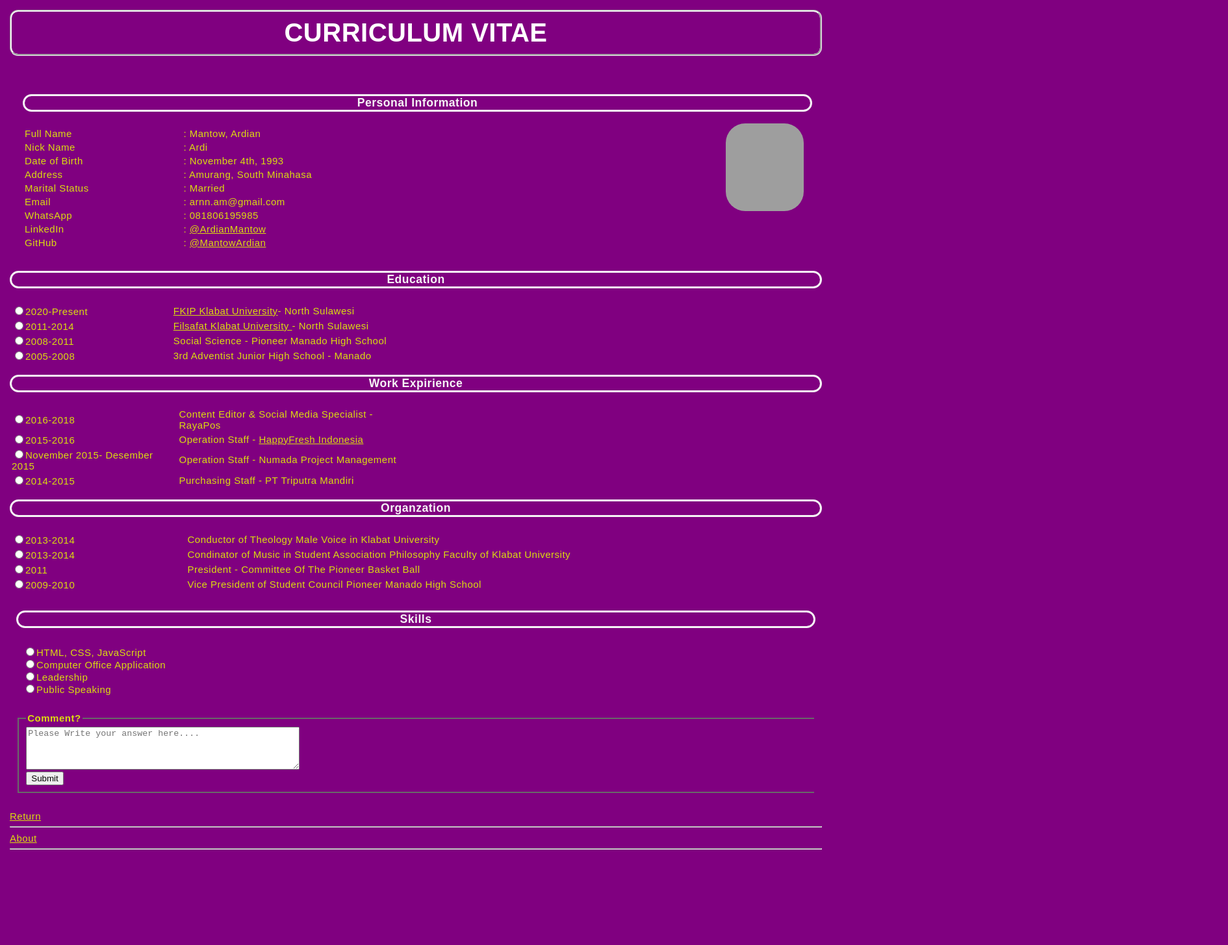
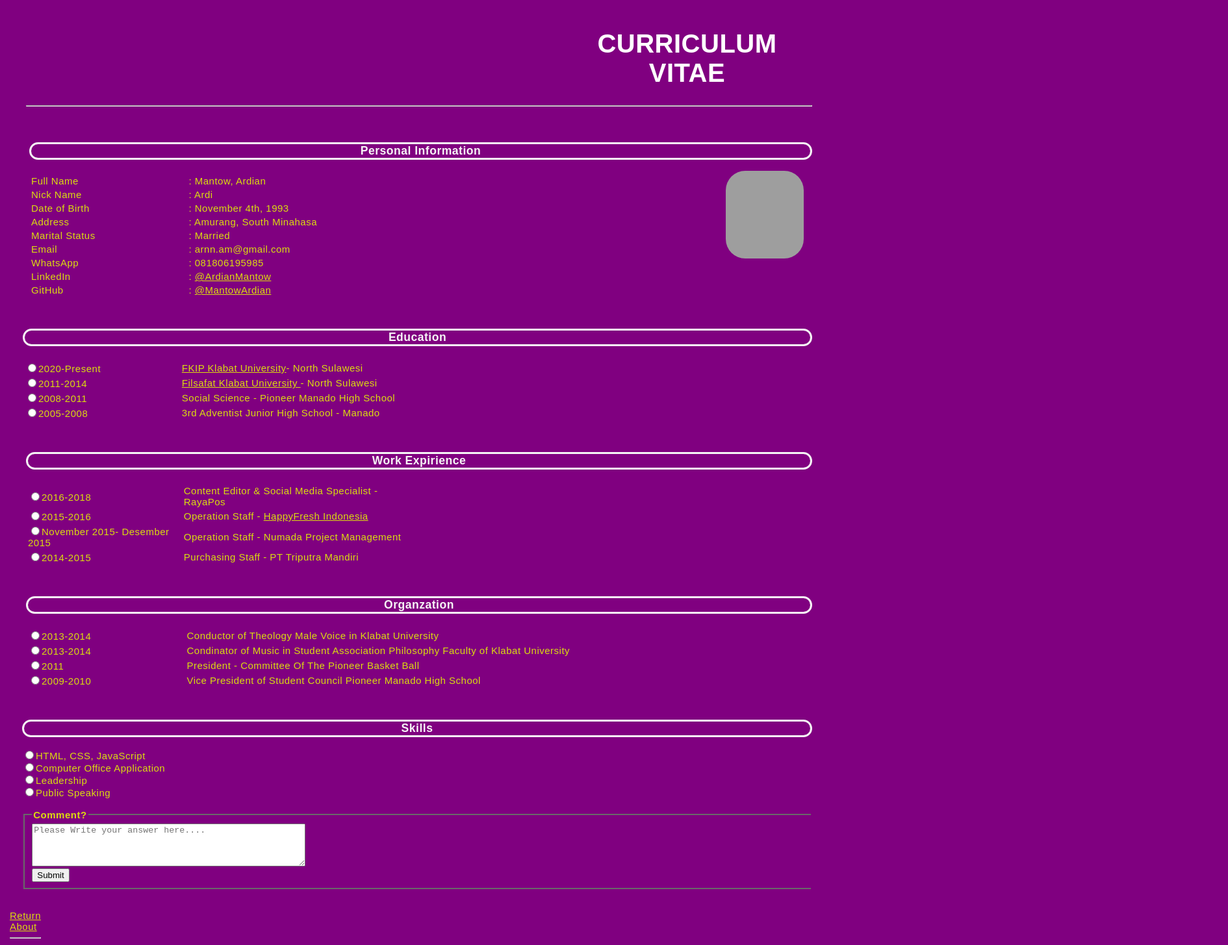
Before and after one commit to MantowArdian/FinalTest-11110133WDSummer2021, a plain HTML site: page index.html in a window 1280 px wide. Shown: the part 12-1467 px from the top of the page at 65% size, 1890 px wide, since content can reach past the window. Before the commit the page ends 1335 px from the top, so only its background shows below. Drawn offline with Linux system fonts and the light colour scheme; grey boxes are pictures that could not be loaded.

Commit message:
mengubah tampilan h1

```diff
--- a/index.html
+++ b/index.html
@@ -8,8 +8,9 @@
     <link rel="stylesheet" href="styles.css">
     <title>Curriculum Vitae Ardian Mantow </title>
     <!--INFORMASI DATA DIRI-->
-    <div>
+    <div class="heading">
         <h1>CURRICULUM VITAE</h1>
+        <hr>
     </div>
     <div class="tabel1">
         <h3>Personal Information</h3>
@@ -86,9 +87,9 @@
     </div>
 
     <!--PENGALAMAN KERJA-->
-    <div class="tabel3"></div>
+    <div class="tabel3">
             <h3>Work Expirience</h3>
-        <table style="width:50%">
+        <table style="width:48%">
             <tr>
                 <th></th>
                 <th></th>
@@ -114,7 +115,7 @@
     <!-- RIWAYAT ORGANISASI-->
     <div class="tabel4">
         <h3>Organzation</h3>
-            <table style="width:150%">
+            <table style="width:140%">
                 <tr>
                     <th></th>
                     <th></th>
@@ -140,7 +141,7 @@
     <!--KEAHLIAN YANG DIMILIKI-->
     <div class="skills">
             <h3>Skills</h3>
-            <div class="skills">
+            <div class="skills1">
                 <tr>
                     <input type="radio">HTML, CSS, JavaScript<br>
                     <!-- <td>****</td> -->
@@ -166,7 +167,7 @@
     </div>
     <div class="return">
     </br>
-    <a href="index.html">Return</a><br><hr>
+    <a href="index.html">Return</a><br>
     <a href="about.html">About</a><br><hr>
     </div>
 
--- a/styles.css
+++ b/styles.css
@@ -29,11 +29,10 @@ h1{
     color: white;
     text-shadow: honeydew;
     text-transform:capitalize;
-    padding: 1rem;
     font-size: 4rem;
-    border-radius: 1vw;
-    border: 3px solid whitesmoke;
-    border-style: groove;
+    padding: -4rem;
+    display:table;
+    margin-left: 825px;
 }
 h3{
     text-align: center;
@@ -43,9 +42,12 @@ h3{
     color: whitesmoke;
 }
 
-div.return{
-    padding-top: 0vw;
-    padding-bottom: 0vw;
+.return{
+    padding-top: 1vw;
+    padding-bottom: 0.5vw;
+    display:table-row;
+    justify-content: space-around;
+    left: 2rem;
 }
 
 p {
@@ -83,16 +85,35 @@ fieldset{
 }
 a{
     color:rgb(220, 220, 14)
-
+}
+.heading{
+    padding: 1.5rem;
+    margin-left: 1rem;
 }
 .skills{
     font-size: 1rem yellow solid;
     font-family: Arial, Helvetica, sans-serif;
-    padding: 1rem;
+    padding: 1.5rem;
+    margin-left: 0.4rem;
 }
 .tabel1{
     padding: 1.5rem;
+    margin-left: 1.5rem;
+}
+.tabel2{
+    padding: 1.5rem;
     margin-left: 0.5rem;
+}
+.tabel3{
+    padding: 1.5rem;
+    margin-left: 1rem;
+}
+.tabel4{
+    padding: 1.5rem;
+    margin-left: 1rem;
+}
+.skills1{
+    margin-right: 1.5rem;
 }
 .cr{
     list-style: none;
```
